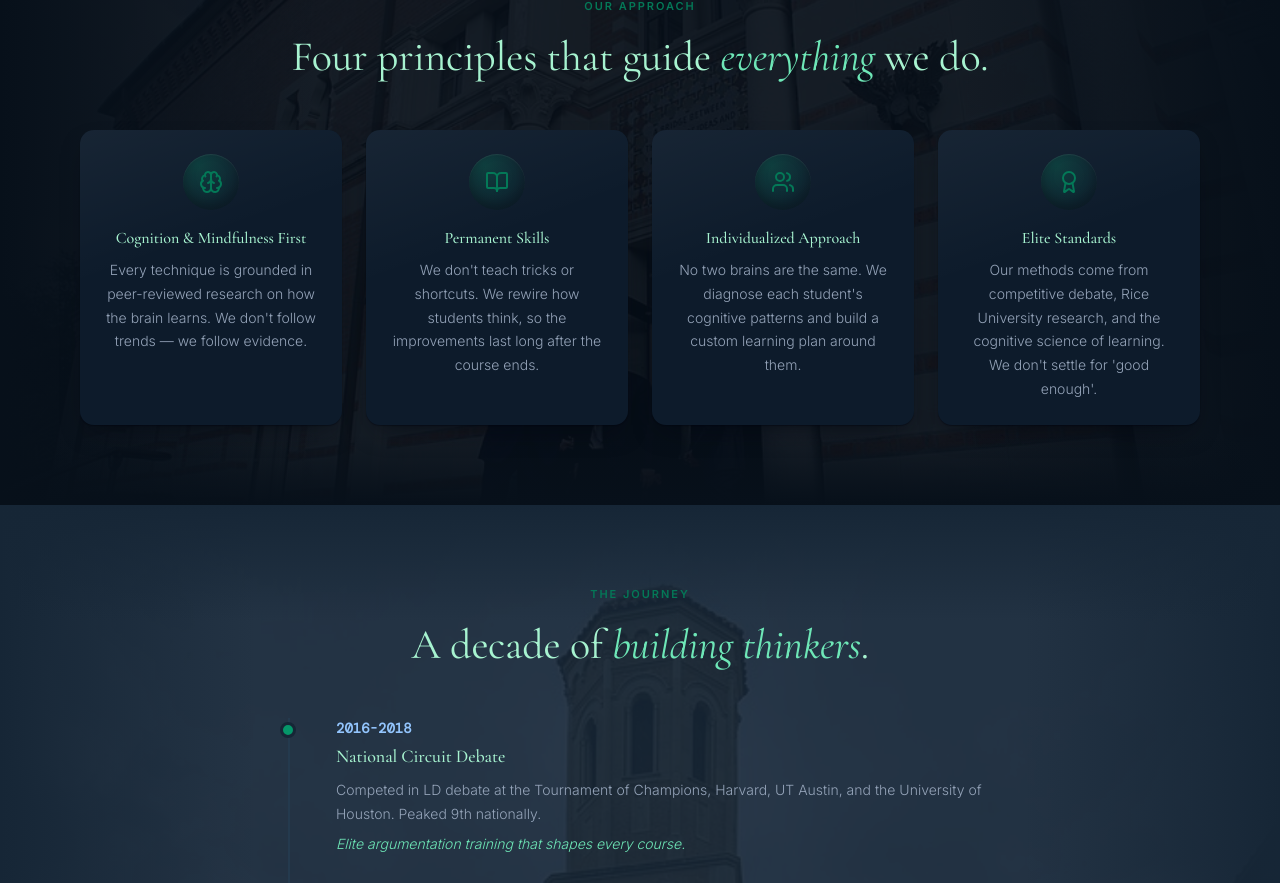
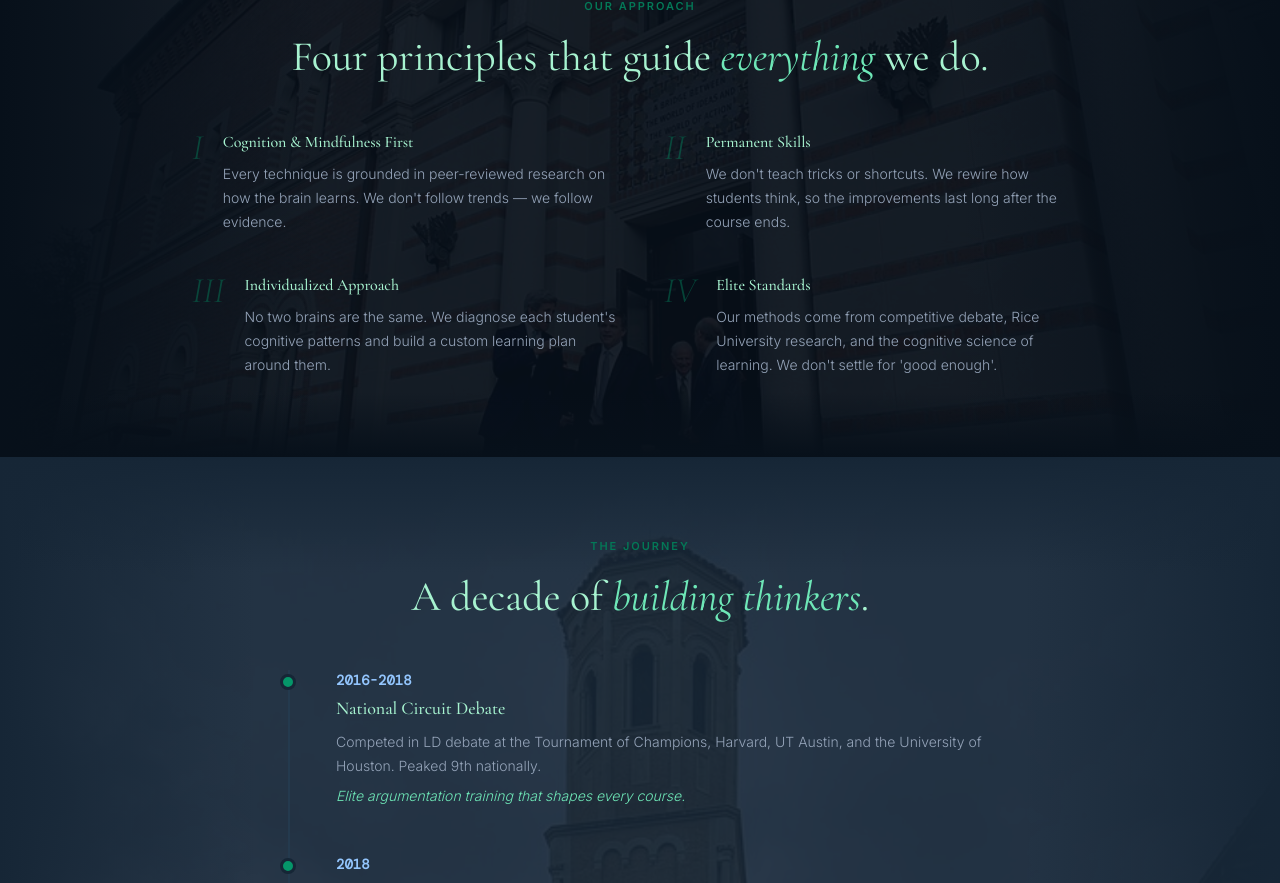
Before and after one commit to Mkurian99/kuriausity-website, a React (Vite) app: page /about in a window 1280 px wide. Shown: the part 875-1758 px from the top of the page. Built offline with nearby package versions, Linux system fonts and the light colour scheme; a web font is replaced by a local one.

Commit message:
About.tsx: replace icon-circle Values grid with numbered ruled-list treatment

```diff
--- a/src/pages/About.tsx
+++ b/src/pages/About.tsx
@@ -1,5 +1,5 @@
 import { useEffect, useRef } from "react";
-import { Award, BookOpen, Users, Brain, GraduationCap } from "lucide-react";
+import { GraduationCap } from "lucide-react";
 
 const timeline = [
   {
@@ -36,22 +36,18 @@ const timeline = [
 
 const values = [
   {
-    icon: <Brain size={24} />,
     title: "Cognition & Mindfulness First",
     desc: "Every technique is grounded in peer-reviewed research on how the brain learns. We don't follow trends — we follow evidence.",
   },
   {
-    icon: <BookOpen size={24} />,
     title: "Permanent Skills",
     desc: "We don't teach tricks or shortcuts. We rewire how students think, so the improvements last long after the course ends.",
   },
   {
-    icon: <Users size={24} />,
     title: "Individualized Approach",
     desc: "No two brains are the same. We diagnose each student's cognitive patterns and build a custom learning plan around them.",
   },
   {
-    icon: <Award size={24} />,
     title: "Elite Standards",
     desc: "Our methods come from competitive debate, Rice University research, and the cognitive science of learning. We don't settle for 'good enough'.",
   },
@@ -269,19 +265,26 @@ export default function About() {
             </h2>
           </div>
 
-          <div className="grid grid-cols-1 md:grid-cols-2 lg:grid-cols-4 gap-6">
+          <div className="grid grid-cols-1 md:grid-cols-2 gap-x-12 gap-y-10 max-w-4xl mx-auto">
             {values.map((v, i) => (
               <div
                 key={i}
                 ref={addRevealRef}
-                className="reveal value-card p-6 text-center transition-all duration-300"
+                className="reveal grid grid-cols-[auto_1fr] gap-5"
               >
-                <div
-                  className="value-icon kq-icon-circle inline-flex items-center justify-center w-14 h-14 rounded-full mb-4 transition-all duration-300"
-                  style={{ color: "var(--kq-em-mid)" }}
+                <span
+                  style={{
+                    fontFamily: "var(--font-display)",
+                    fontStyle: "italic",
+                    fontSize: "2.25rem",
+                    lineHeight: 1,
+                    color: "var(--kq-em-mid)",
+                    opacity: 0.5,
+                  }}
                 >
-                  {v.icon}
-                </div>
+                  {["I", "II", "III", "IV"][i]}
+                </span>
+                <div>
                 <h3
                   className="text-base mb-2"
                   style={{
@@ -301,6 +304,7 @@ export default function About() {
                 >
                   {v.desc}
                 </p>
+                </div>
               </div>
             ))}
           </div>
```
